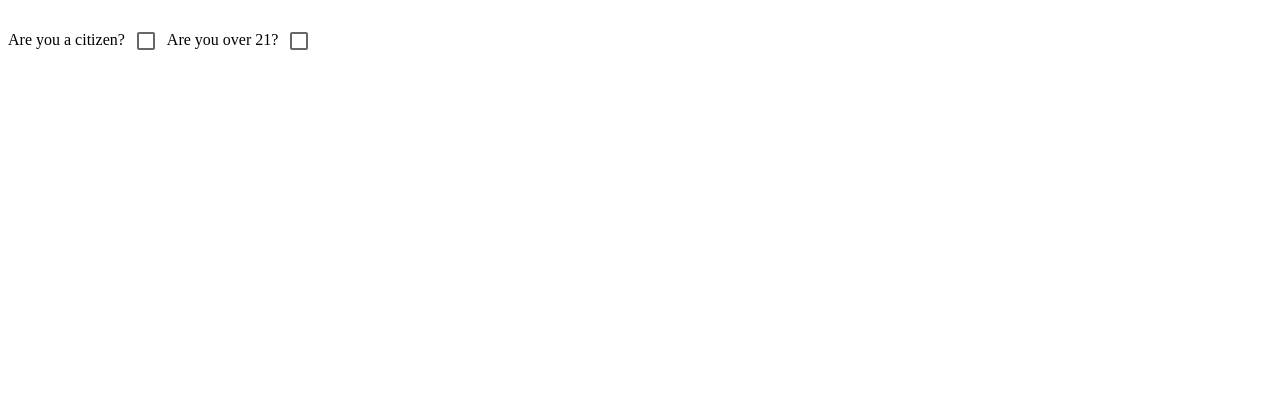
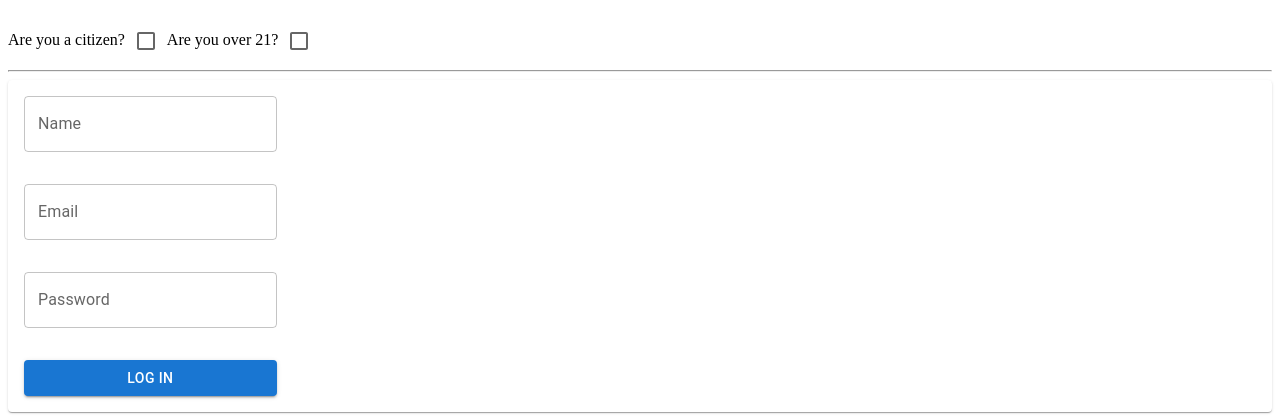
Before and after one commit to Frajdi/react-training, a React (Create React App) app: page / in a window 1280 px wide. Shown: the part 798-1215 px from the top of the page. Before the commit the page ends 868 px from the top, so only its background shows below. Built offline with nearby package versions, Linux system fonts and the light colour scheme.

Commit message:
login form

```diff
--- a/src/App.js
+++ b/src/App.js
@@ -2,6 +2,7 @@ import FilterList from "./FilterList";
 import Accordion from "./Accordion/Accordion";
 import ImageSlider from "./ImageSlider";
 import CheckList from "./CheckList";
+import Form from "./LoginForm/Form";
 
 function App() {
   return <>
@@ -12,6 +13,8 @@ function App() {
     <ImageSlider />
     <hr></hr>
     <CheckList />
+    <hr></hr>
+    <Form />
     </>
 
 }
--- /dev/null
+++ b/src/LoginForm/Form.jsx
@@ -0,0 +1,94 @@
+import { Button, Card, Stack, TextField, Typography } from "@mui/material";
+import React, { useState } from "react";
+
+const Form = () => {
+
+// States for the form
+
+  const [inputData, setInputData] = useState({
+    name: "",
+    email: "",
+    password: "",
+  });
+
+  const [successfulLogIn, setSuccessfulLogIn] = useState();
+
+
+
+  const realCredentials = {
+    name: "Frajdi",
+    email: "frajdimalaj@gmail.com",
+    password: "1234",
+  };
+
+
+// event handlers for the form
+
+  const handleName = (e) => {
+    const inputName = e.target.value;
+    setInputData({ ...inputData, name: inputName });
+  };
+
+  const handleEmail = (e) => {
+    const inputEmail = e.target.value;
+    setInputData({ ...inputData, email: inputEmail });
+  };
+
+  const handlePassword = (e) => {
+    const inputPassword = e.target.value;
+    setInputData({ ...inputData, password: inputPassword });
+  };
+
+  const handleSubmit = () => {
+    if (
+      inputData.name === realCredentials.name &&
+      inputData.email === realCredentials.email &&
+      inputData.password === realCredentials.password
+    ) {
+      setSuccessfulLogIn(true);
+    } else {
+      setSuccessfulLogIn(false);
+    }
+  };
+
+
+// Form itself with conditional rendering
+
+  if (successfulLogIn === true) {
+    return <h1>Hello {inputData.name}</h1>;
+  } else if (successfulLogIn === false) {
+    return <h1>Log In Fucked Up</h1>;
+  } else {
+    return (
+      <Card sx={{ m: "2 auto" }}>
+        <Stack flexDirection="column">
+          <TextField
+            onChange={(e) => handleName(e)}
+            sx={{ m: 2, width: "20%" }}
+            label="Name"
+          ></TextField>
+          <TextField
+            onChange={(e) => handleEmail(e)}
+            sx={{ m: 2, width: "20%" }}
+            label="Email"
+          ></TextField>
+          <TextField
+            onChange={(e) => handlePassword(e)}
+            type="password"
+            sx={{ m: 2, width: "20%" }}
+            label="Password"
+          ></TextField>
+          <Button
+            onClick={() => handleSubmit()}
+            sx={{ m: 2, width: "20%" }}
+            variant="contained"
+          >
+            Log In
+          </Button>
+        </Stack>
+      </Card>
+    );
+  }
+};
+
+export default Form;
```
